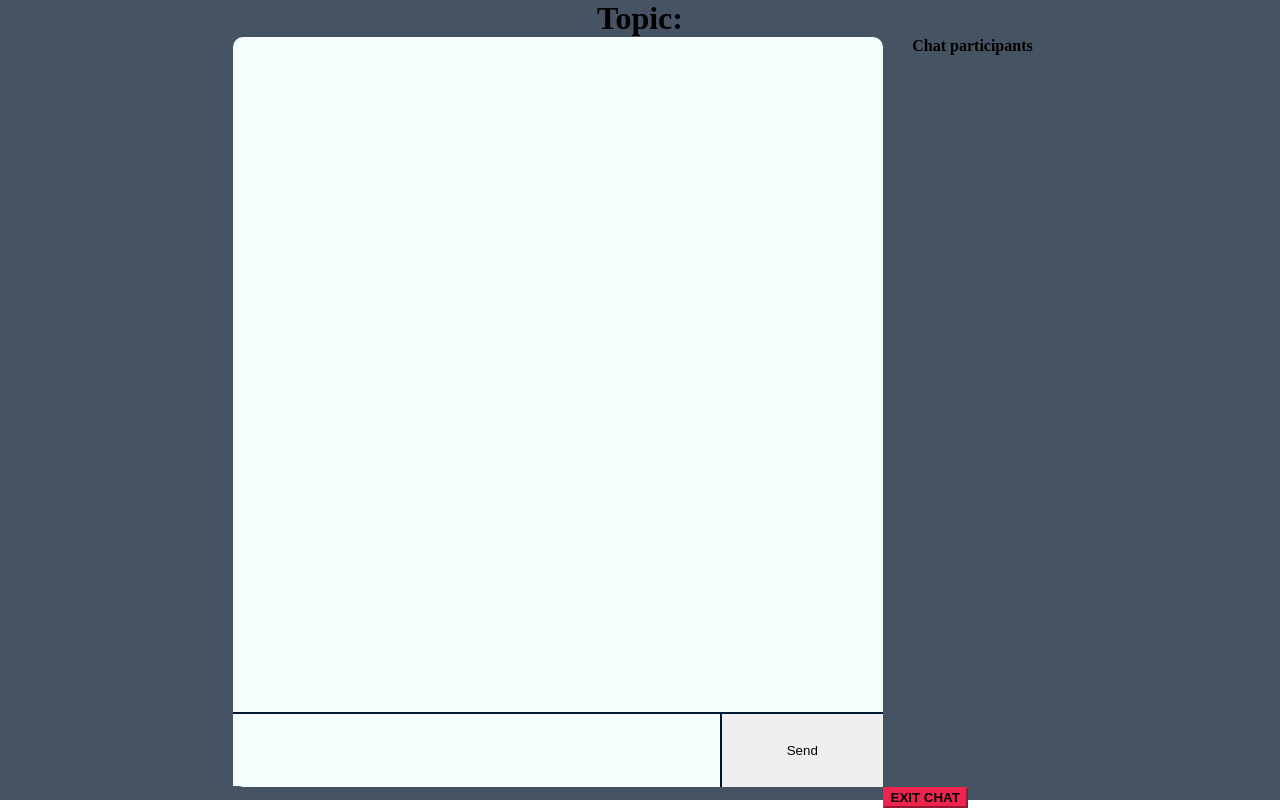
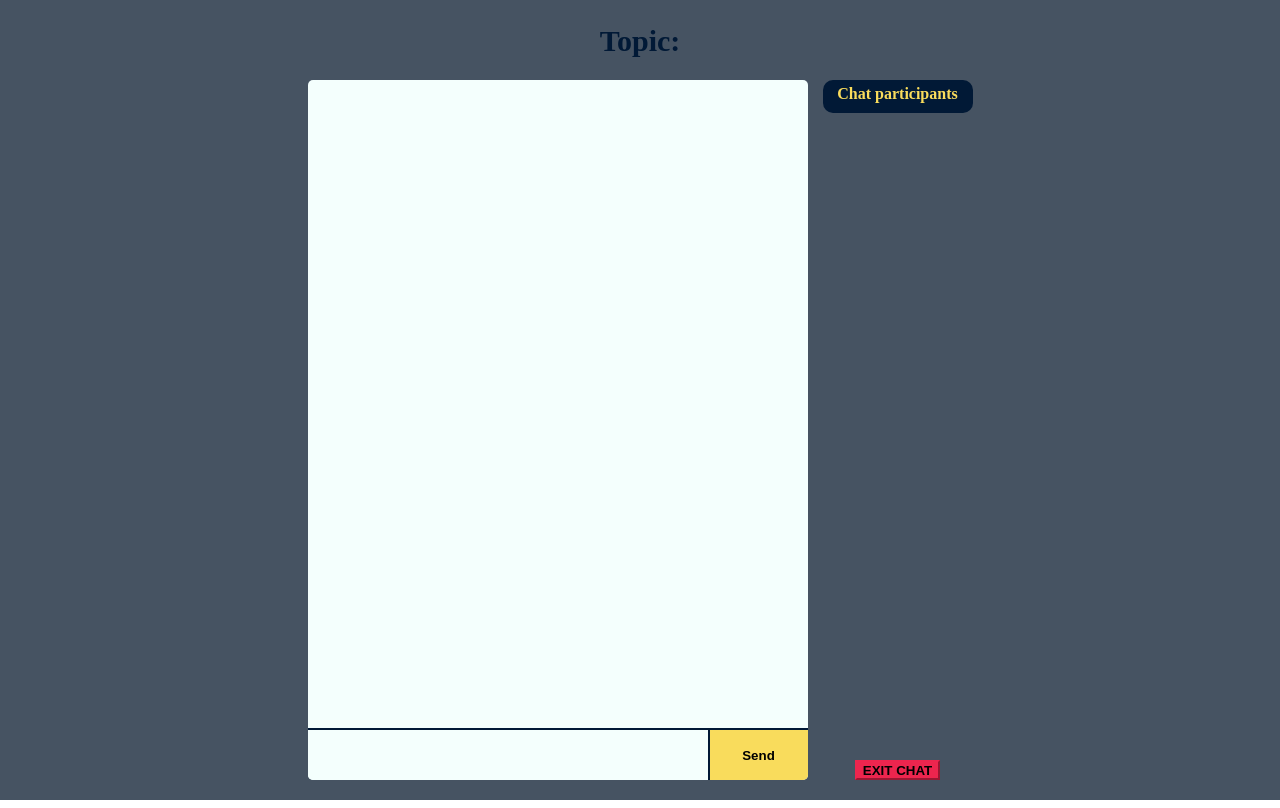
Before and after one commit to emilgsalmi/4Chat, a React (Vite) app in the folder client/: page /room in a window 1280 px wide. Built offline with nearby package versions, Linux system fonts and the light colour scheme.

Commit message:
swapped file

```diff
--- a/client/src/style/room.scss
+++ /dev/null
@@ -1,141 +0,0 @@
-#chatroom_container {
-display: flex;
-flex-direction: column;
-align-items: center;
-justify-content: space-evenly;
-height: 100vh;
-width: 100vw;
-background-color: #465362;
-margin: 0;
-
-    #chatroom_topic {
-        text-align: center;
-        color: #011936;
-        font-size: 30px;
-        #topic_title {
-            font-size: 35px;
-            color: #F9DC5C;
-        }
-    }
-
-    .chat_content_container {
-        display: flex;
-        flex-direction: row;
-    }
-
-    .participant_list {
-        width: 150px;
-        height: fit-content;
-        text-align: center;
-        background-color: #011936;
-        border-radius: 10px;
-        color: #F9DC5C;
-
-        h4 {
-            margin: 5px 0 10px 0;
-        }
-
-        ul {
-        list-style-type: none;
-        margin: 0;
-        padding: 0;
-        }
-        li {
-            padding-bottom: 5px;
-        }
-    }
-
-    .chat_right_container {
-        display: flex;
-        flex-direction: column;
-        margin-left: 15px;
-        height: 700px;
-        justify-content: space-between;
-        align-items: center;
-    }
-
-    .chat {
-        height: 700px;
-        background-color: #F4FFFD;
-
-        display: flex;
-        flex-direction: column;
-        justify-content: space-between;
-        border-radius: 5px;
-
-        .chat__typing {
-            margin: 0;
-        }
-
-
-        .chat__feed {
-            width: 500px;
-            height:600px;
-            border-top-left-radius: 5px;
-            border-top-right-radius: 5px;
-            overflow-y: scroll;
-
-            .message {
-                padding-inline: 15px;
-                height: fit-content;
-                margin: 0;
-
-                h3 {
-                    margin: 5px 0 10px 0;
-                }
-
-                p {
-                    margin: 0;
-                    word-break: break-all;
-                }
-            }
-            .message--self {
-                text-align: right;
-            }
-        }
-
-
-        .chat__lower__container {
-            display: flex;
-            border-top: 2px solid #011936;
-
-            .chat__typing {
-                margin: 0;
-            }
-
-            .chat__input {
-                background-color: #F4FFFD;
-                border: none;
-                height: 50px;
-                width: 80%;
-                margin: 0;
-                padding: 0;
-                border-bottom-left-radius: 5px;
-                &:focus {
-                    outline-width: 0;
-                }
-            }
-
-            .chat__submit-btn {
-              height: 100%;
-              width: 20%;
-              padding:0;
-              border: 0;
-              border-left: 2px solid #011936;
-              border-bottom-right-radius: 5px;
-              background-color: #F9DC5C;
-              font-weight: bold;
-            }
-        }
-    }
-
-
-
-    .exit_button {
-        background-color: #ED254E;
-        width: fit-content;
-        height: 20px;
-        font-weight: bold;
-        border-color: #ED254E;
-    }
-}
--- a/client/src/styles/room.scss
+++ b/client/src/styles/room.scss
@@ -10,6 +10,12 @@
 
     #chatroom_topic {
         text-align: center;
+        color: #011936;
+        font-size: 30px;
+        #topic_title {
+            font-size: 35px;
+            color: #F9DC5C;
+        }
     }
 
     .chat_content_container {
@@ -19,9 +25,15 @@
 
     .participant_list {
         width: 150px;
-		height: 750px;
+        height: fit-content;
         text-align: center;
-		margin-left: 15px;
+        background-color: #011936;
+        border-radius: 10px;
+        color: #F9DC5C;
+
+        h4 {
+            margin: 5px 0 10px 0;
+        }
 
         ul {
         list-style-type: none;
@@ -33,27 +45,48 @@
         }
     }
 
-	.chat {
-		height: 750px;
-		background-color: #f4fffd;
-		width: 650px;
+    .chat_right_container {
         display: flex;
         flex-direction: column;
-		border-radius: 10px;
+        margin-left: 15px;
+        height: 700px;
+        justify-content: space-between;
+        align-items: center;
+    }
+
+    .chat {
+        height: 700px;
+        background-color: #F4FFFD;
+
+        display: flex;
+        flex-direction: column;
+        justify-content: space-between;
+        border-radius: 5px;
+
+        .chat__typing {
+            margin: 0;
+        }
+
 
         .chat__feed {
-			width: 100%;
-			height: 90%;
+            width: 500px;
+            height:600px;
             border-top-left-radius: 5px;
             border-top-right-radius: 5px;
             overflow-y: scroll;
 
             .message {
-				padding-inline: 20px;
+                padding-inline: 15px;
                 height: fit-content;
+                margin: 0;
+
+                h3 {
+                    margin: 5px 0 10px 0;
+                }
 
                 p {
                     margin: 0;
+                    word-break: break-all;
                 }
             }
             .message--self {
@@ -61,8 +94,8 @@
             }
         }
 
+
         .chat__lower__container {
-			height: 10%;
             display: flex;
             border-top: 2px solid #011936;
 
@@ -71,13 +104,13 @@
             }
 
             .chat__input {
-				background-color: #f4fffd;
-				// border-color: #F9DC5C;
+                background-color: #F4FFFD;
                 border: none;
-				height: 99%;
-				width: 75%;
+                height: 50px;
+                width: 80%;
                 margin: 0;
                 padding: 0;
+                border-bottom-left-radius: 5px;
                 &:focus {
                     outline-width: 0;
                 }
@@ -85,18 +118,24 @@
 
             .chat__submit-btn {
               height: 100%;
-				width: 25%;
-				padding: 0;
+              width: 20%;
+              padding:0;
               border: 0;
               border-left: 2px solid #011936;
+              border-bottom-right-radius: 5px;
+              background-color: #F9DC5C;
+              font-weight: bold;
             }
         }
     }
 
+
+
     .exit_button {
-		background-color: #ed254e;
+        background-color: #ED254E;
         width: fit-content;
+        height: 20px;
         font-weight: bold;
-		border-color: #ed254e;
+        border-color: #ED254E;
     }
 }
```
Lines whose indentation alone changed are shown as unchanged.
